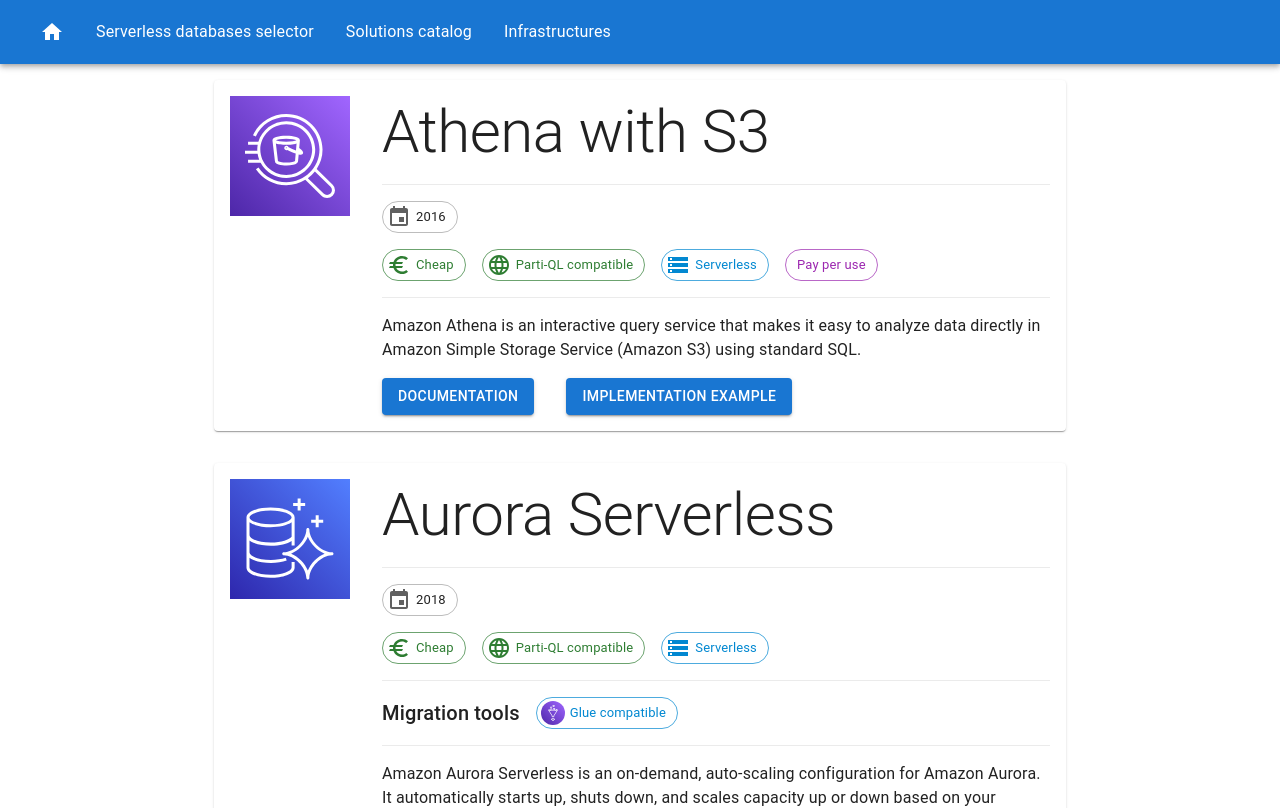
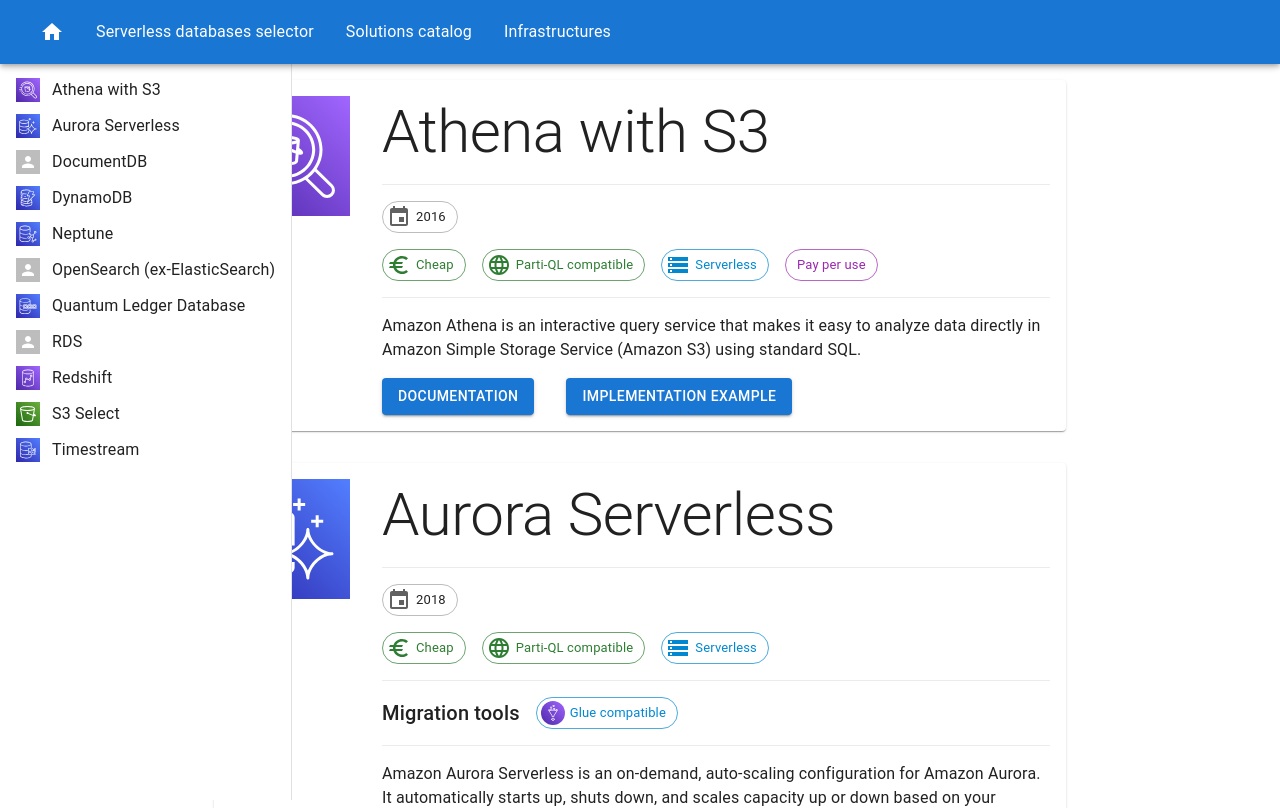
Before and after one commit to Kumo-by-Theodo/serverless-databases, a React (Vite) app: page /serverless-databases/solutions in a window 1280 px wide. Shown: the top 808 px of the page. Built offline with nearby package versions, Linux system fonts and the light colour scheme.

Commit message:
Add side navigation for solutions

```diff
--- a/package.json
+++ b/package.json
@@ -16,7 +16,8 @@
     "react": "^17.0.2",
     "react-dom": "^17.0.2",
     "react-hook-form": "^7.27.0",
-    "react-router-dom": "^6.2.1"
+    "react-router-dom": "^6.2.1",
+    "react-router-hash-link": "^2.4.3"
   },
   "devDependencies": {
     "@types/react": "^17.0.33",
--- a/src/Navigation.tsx
+++ b/src/Navigation.tsx
@@ -9,7 +9,7 @@
 export const Navigation: FunctionComponent = () => {
   return (
     <Box sx={{ flexGrow: 1 }}>
-      <AppBar position="static">
+      <AppBar position="fixed" sx={{ zIndex: (theme) => theme.zIndex.drawer + 1 }}>
         <Toolbar>
           <MenuItem component={Link} to="/">
             <HomeIcon />
@@ -25,6 +25,7 @@
           </MenuItem>
         </Toolbar>
       </AppBar>
+      <Toolbar />
     </Box>
   );
 }
--- /dev/null
+++ b/src/SideNavigation.tsx
@@ -0,0 +1,45 @@
+import type { FunctionComponent } from 'react';
+import Avatar from '@mui/material/Avatar';
+import Box from '@mui/material/Box';
+import Drawer from '@mui/material/Drawer';
+import MenuList from '@mui/material/MenuList';
+import ListItemIcon from '@mui/material/ListItemIcon';
+import ListItemText from '@mui/material/ListItemText';
+import MenuItem from '@mui/material/MenuItem';
+import Toolbar from '@mui/material/Toolbar';
+import { HashLink as Link } from 'react-router-hash-link';
+
+import { Solution as SolutionType } from "./App";
+import { solutionDescriptions } from './Solution';
+
+export const SideNavigation: FunctionComponent = () => {
+  return (
+    <Drawer
+      sx={{
+        flexShrink: 0,
+        '& .MuiDrawer-paper': {
+          boxSizing: 'border-box',
+        },
+      }}
+      variant="permanent"
+      anchor="left"
+    >
+      <Toolbar />
+      <Box sx={{ overflow: 'auto' }}>
+        <MenuList>
+          {Object.values(SolutionType).sort((a, b) => a.localeCompare(b)).map((solution) => {
+            const { name, src } = solutionDescriptions[solution];
+            return (
+              <MenuItem component={Link} to={`/solutions#${solution}`}>
+                <ListItemIcon>
+                  <Avatar alt={name} src={src} sx={{ width: 24, height: 24 }} variant="square" />
+                </ListItemIcon>
+                <ListItemText>{name}</ListItemText>
+              </MenuItem>
+            )
+          })}
+        </MenuList>
+      </Box>
+    </Drawer>
+  );
+}
--- a/src/Solution.tsx
+++ b/src/Solution.tsx
@@ -48,7 +48,7 @@
     Expensive = "Expensive",
 }
 
-const solutionDescriptions: Record<SolutionType, SolutionDescription> = {
+export const solutionDescriptions: Record<SolutionType, SolutionDescription> = {
   DynamoDB: {
     name: "DynamoDB",
     src: dynamodb,
--- a/src/Solutions.tsx
+++ b/src/Solutions.tsx
@@ -3,15 +3,19 @@
 import type { FunctionComponent } from "react";
 import { Solution } from "./Solution";
 import { Solution as SolutionType } from "./App";
+import { SideNavigation } from './SideNavigation';
 
 export const Solutions: FunctionComponent = () => {
     return (
+        <>
+            <SideNavigation />
             <Stack>
                 {Object.values(SolutionType).sort((a, b) => a.localeCompare(b)).map((solution) => (
-                <Card sx={{ marginBottom: 2, marginTop: 2, padding: 2 }}>
+                    <Card sx={{ marginBottom: 2, marginTop: 2, padding: 2 }} id={solution} >
                         <Solution solution={solution} />
                     </Card>
                 ))}
             </Stack>
+        </>
     )
 }
```
Also changed, not shown: 2 other files (tests, documents, lock files or other folders). Lines whose indentation alone changed are shown as unchanged.
